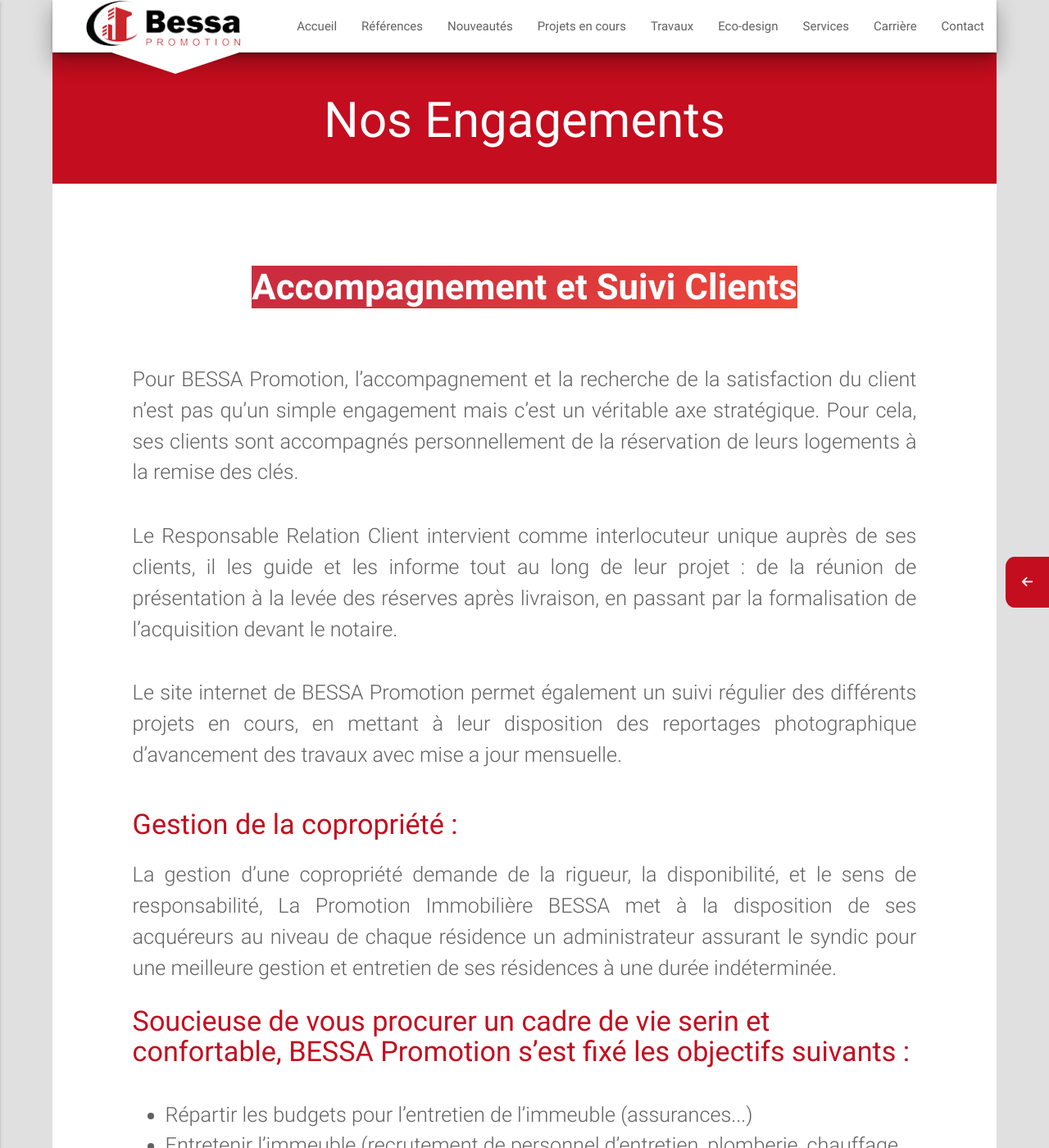
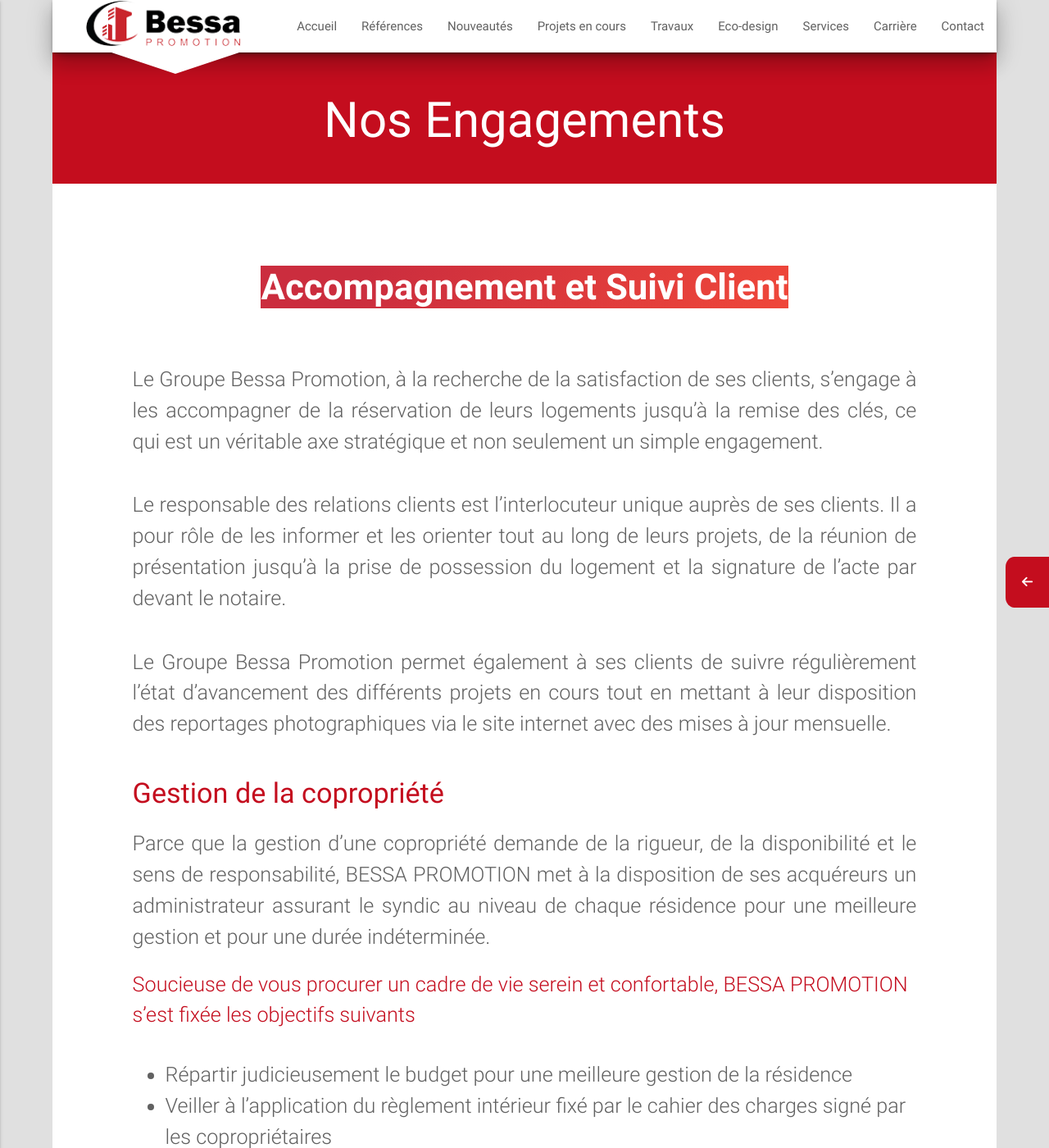
Before and after one commit to promotionbessa/bessa-repo-website, a Jekyll site: the page built from engagements.html, in a window 1280 px wide and 1400 px high. Shown: the whole window at 82% size. Built offline with Jekyll 4.4.1, drawn with Linux system fonts in a browser that asks for light colours; nearby versions of some CDN libraries; some of the changed text lies outside the part shown.

Commit message:
mise a jour du texte de la page Nos engagements

```diff
--- a/engagements.html
+++ b/engagements.html
@@ -17,34 +17,28 @@
               </div>
 
       <div class="container padding">
-        <h3 class="center-align padding "><span class="underline--magical-full">Accompagnement et Suivi Clients</span></h3>
-      	  <p class="flow-text justify-align">Pour BESSA Promotion, l’accompagnement et la recherche de la satisfaction du client n’est pas qu’un simple engagement mais c’est un véritable axe stratégique. Pour cela, ses clients sont accompagnés personnellement de la réservation de leurs logements à la remise des clés.<p>
-          <p class="flow-text justify-align">Le Responsable Relation Client intervient comme interlocuteur unique auprès de ses clients, il les guide et les informe tout au long de leur projet : de la réunion de présentation à la levée des réserves après livraison, en passant par la formalisation de l’acquisition devant le notaire.<p>
-          <p class="flow-text justify-align">Le site internet de BESSA Promotion permet également un suivi régulier des différents projets en cours, en mettant à leur disposition des reportages photographique d’avancement des travaux avec mise a jour mensuelle.<p>
-      <h4 class="bessa-color">Gestion de la copropriété :</h4>
-          <p class="flow-text justify-align">La gestion d’une copropriété demande de la rigueur, la disponibilité, et le sens de responsabilité, La Promotion Immobilière BESSA met à la disposition de ses acquéreurs au niveau de chaque résidence un administrateur assurant le syndic pour une meilleure gestion et entretien de ses résidences à une durée indéterminée.</p>
-          <h4 class="bessa-color">Soucieuse de vous procurer un cadre de vie serin et confortable, BESSA Promotion s’est fixé les objectifs suivants :</h4>
+        <h3 class="center-align padding "><span class="underline--magical-full">Accompagnement et Suivi Client</span></h3>
+      	  <p class="flow-text justify-align">Le Groupe Bessa Promotion, à la recherche de la satisfaction de ses clients, s’engage à les accompagner de la réservation de leurs logements jusqu’à la remise des clés, ce qui est un véritable axe stratégique et non seulement un simple engagement.<p>
+          <p class="flow-text justify-align">Le responsable des relations clients est l’interlocuteur unique auprès de ses clients. Il a pour rôle de les informer et les orienter tout au long de leurs projets, de la réunion de présentation jusqu’à la prise de possession du logement et la signature de l’acte par devant le notaire.<p>
+          <p class="flow-text justify-align">Le Groupe Bessa Promotion permet également à ses clients de suivre régulièrement l’état d’avancement des différents projets en cours tout en mettant à leur disposition des reportages photographiques via le site internet avec des mises à jour mensuelle.<p>
+      <h4 class="bessa-color">Gestion de la copropriété</h4>
+          <p class="flow-text justify-align">Parce que la gestion d’une copropriété demande de la rigueur, de la disponibilité et le sens de responsabilité, BESSA PROMOTION met à la disposition de ses acquéreurs un administrateur assurant le syndic au niveau de chaque résidence pour une meilleure gestion et pour une durée indéterminée.</p>
+          <p class="flow-text bessa-color">Soucieuse de vous procurer un cadre de vie serein et confortable, BESSA PROMOTION s’est fixée les objectifs suivants</p>
             <ul class="flow-text browser-default">
-              <li>Répartir les budgets pour l’entretien de l’immeuble (assurances...)</li>
-              <li>Entretenir l’immeuble (recrutement de personnel d’entretien, plomberie, chauffage, etc.)</li>
-              <li>Veiller à l’application du règlement intérieur fixé par le cahier des charges signés par les copropriétaires</li>
-              <li>S’assurer du bon fonctionnement des parties communes de l’immeuble (cage d’escalier, entrée, boîtes aux lettres, etc.)</li>
-              <li>Se réunir annuellement avec les copropriétaires en assemblée générale.</li>
-              <li>Assurer le suivi administratif.</li>
+              <li>Répartir judicieusement le budget pour une meilleure gestion de la résidence</li>
+              <li>Veiller à l’application du règlement intérieur fixé par le cahier des charges signé par les copropriétaires</li>
+              <li>S’assurer du bon fonctionnement des parties communes de l’immeuble (cage d’escalier, entrée, boites aux lettres, … etc.)</li>
+              <li>Se réunir annuellement avec les copropriétaires en assemblée générale</li>
+              <li>Assurer le suivi administratif</li>
             </ul>
 
             <h3 class="center-align padding "><span class="underline--magical-full">Faciliter l’accession à la propriété</span></h3>
-              <h4 class="bessa-color">Modalités de financement :</h4>
-                <p class="flow-text justify-align">BESSA Promotion vous offre l’opportunité d’acquérir un logement haut standing, en vous aidant à choisir et négocier le montage financier qui vous convient (autofinancement /prêt bancaire), en vous assurant un suivi personnalisé tout au long de l’opération et en vous proposant de différents dispositifs d’aide pour faciliter votre accession à la propriété.</p>
-
-              <h4 class="bessa-color">Vous trouvez des difficultés à financer votre projet de logement ?</h4>
-
-                  <p class="flow-text justify-align">Leader du marché du logement neuf en Algérie, la Promotion Immobilière BESSA enrichit son offre de logements d’entrée et de moyenne gamme à destination des revenus modestes et des jeunes ménages. L’objectif : répondre aux attentes d’une clientèle souhaitant devenir propriétaire, malgré la hausse des prix, dans un contexte économique morose.</p>
-                  <p class="flow-text justify-align">Pour y parvenir, La promotion immobilière BESSA vous propose, en l’occurrence, en partenariat avec les banques, des solutions des crédits immobiliers adaptés à votre situation :</p>
+                  <p class="flow-text justify-align">Le Groupe Bessa Promotion vous offre l’opportunité d’acquérir un logement haut standing en vous aidant à choisir et négocier le montage financier qui vous convient (autofinancement, paiement par tranches, prêt bancaire) en vous assurant un suivi personnalisé tout au long de l’opération et en vous proposant de différents dispositifs d’aide pour faciliter votre accession à la propriété.</p>
+                  <p class="flow-text justify-align">L’objectif est de répondre aux attentes d’une clientèle souhaitant devenir propriétaire, pour y parvenir, nous collaborons avec des banques qui vous proposent des solutions de crédits immobiliers adaptés à votre situation :</p>
                     <ul class="flow-text browser-default">
-                      <li>Crédits à taux d'intérêts bonifies à 1% et 3%</li>
-                      <li>Crédits aux Algériens résidant à l'étranger</li>
-                      <li>Crédit Achat d’un logement neuf auprès d'un promoteur</li>
-                      <li>Prêt Immobilier pour « JEUNE »</li>
+                      <li>Crédits à taux bonifiés de 1% et 3%</li>
+                      <li>Crédits aux algériens résidants à l’étranger</li>
+                      <li>Crédits achat d’un logement neuf auprès d’un promoteur</li>
+                      <li>Prêts immobiliers pour « Jeunes »</li>
                     </ul>
       </div>
```
